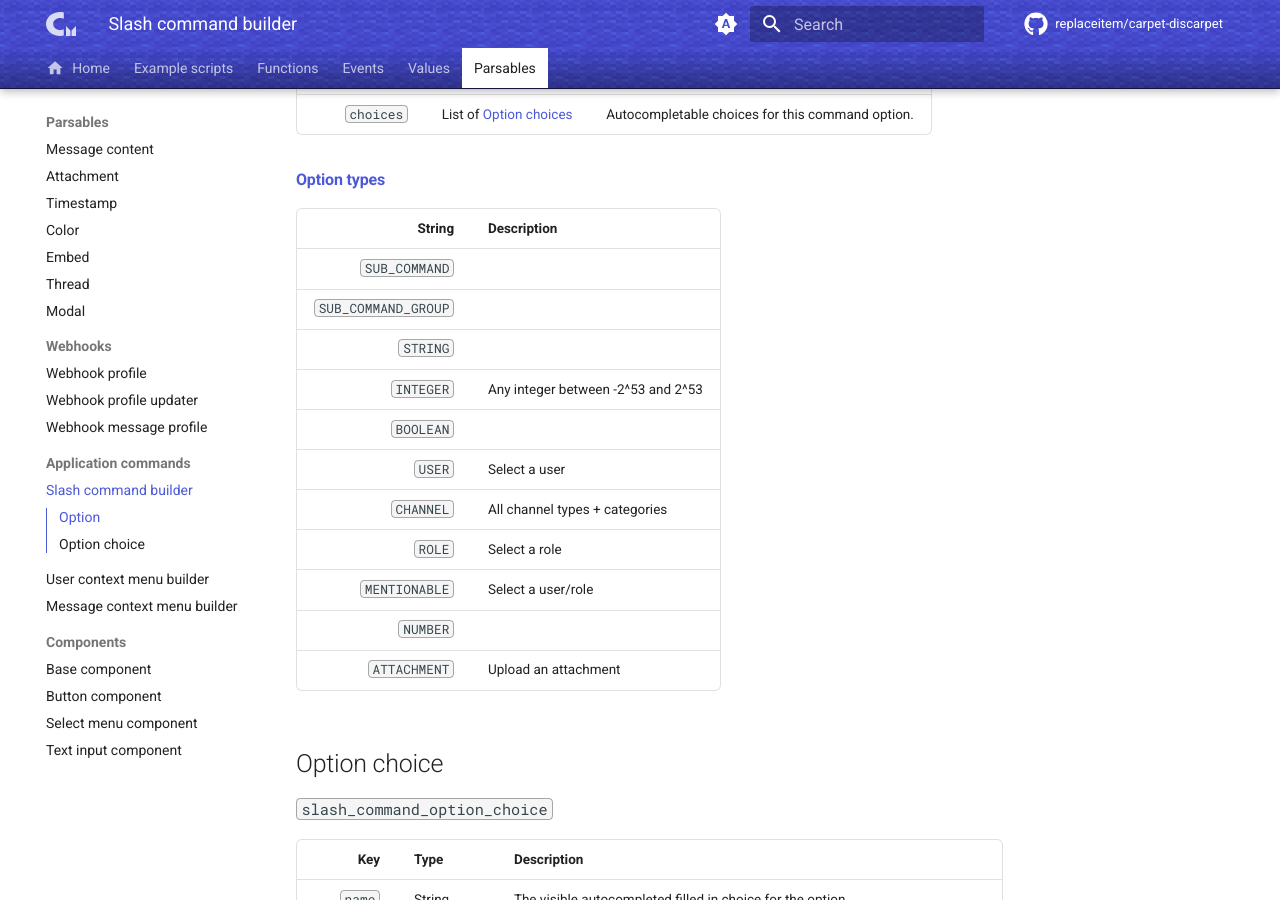
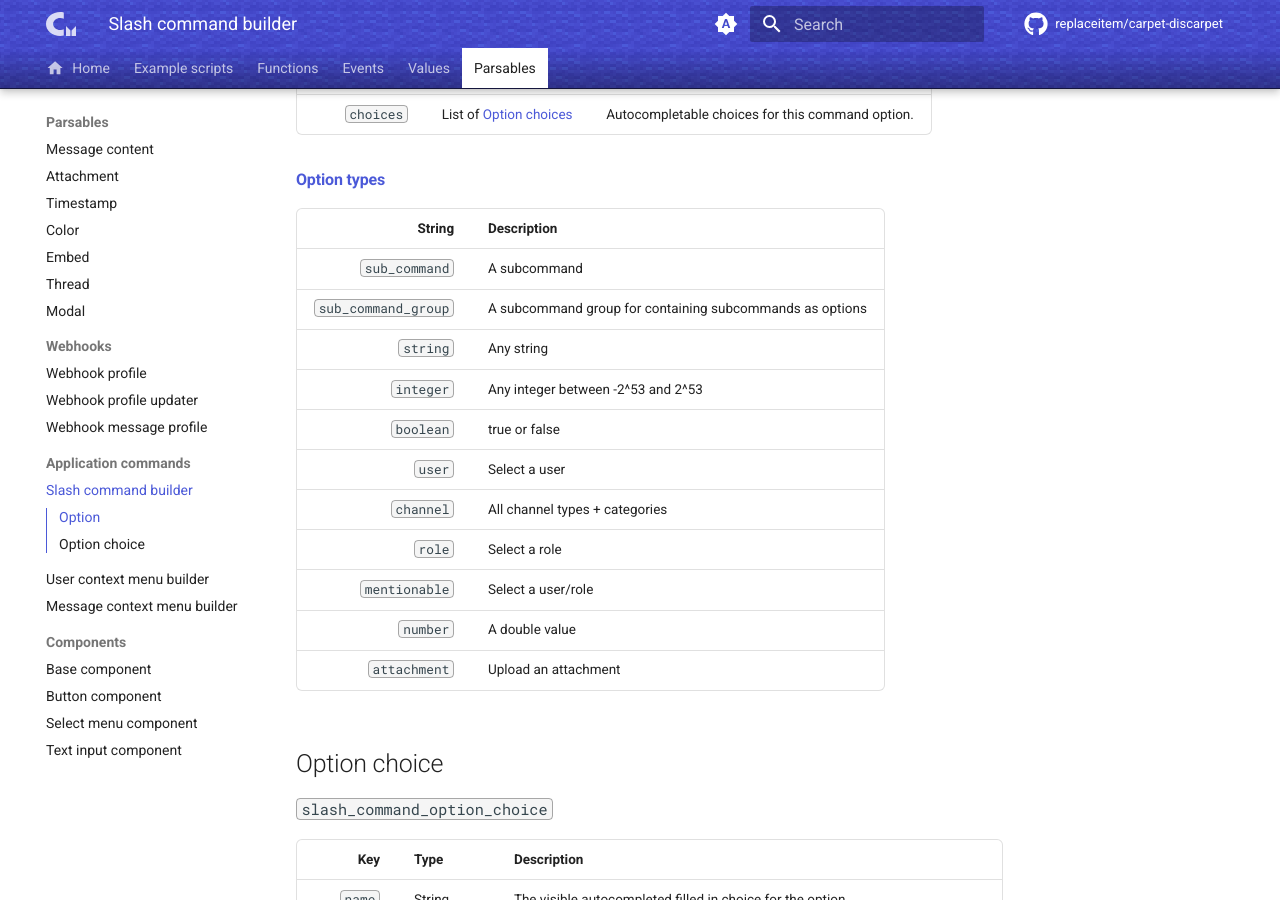
Before and after one commit to replaceitem/carpet-discarpet, an MkDocs documentation site: the page built from docs/pages/parsables/commands/slash-command-builder.md, in a window 1280 px wide and 900 px high, scrolled down 1149 px. Built offline with MkDocs 1.6.1 and Material for MkDocs 9.7.7, drawn with Linux system fonts in a browser that asks for light colours; comment, search, counter and statistics services are not loaded.

Commit message:
Replaced slash command interaction option is_subcommand_or_group with type

```diff
--- a/docs/pages/parsables/commands/slash-command-builder.md
+++ b/docs/pages/parsables/commands/slash-command-builder.md
@@ -42,19 +42,19 @@ For more info, [check this documentation](https://canary.discord.com/developers/
 
 #### [Option types][1] { id="option-types" }
 
-|              String | Description                        |
-|--------------------:|:-----------------------------------|
-|       `SUB_COMMAND` |                                    |
-| `SUB_COMMAND_GROUP` |                                    |
-|            `STRING` |                                    |
-|           `INTEGER` | Any integer between -2^53 and 2^53 |
-|           `BOOLEAN` |                                    |
-|              `USER` | Select a user                      |
-|           `CHANNEL` | All channel types + categories     |
-|              `ROLE` | Select a role                      |
-|       `MENTIONABLE` | Select a user/role                 |
-|            `NUMBER` |                                    |
-|        `ATTACHMENT` | Upload an attachment               |
+|              String | Description                                              |
+|--------------------:|:---------------------------------------------------------|
+|       `sub_command` | A subcommand                                             |
+| `sub_command_group` | A subcommand group for containing subcommands as options |
+|            `string` | Any string                                               |
+|           `integer` | Any integer between -2^53 and 2^53                       |
+|           `boolean` | true or false                                            |
+|              `user` | Select a user                                            |
+|           `channel` | All channel types + categories                           |
+|              `role` | Select a role                                            |
+|       `mentionable` | Select a user/role                                       |
+|            `number` | A double value                                           |
+|        `attachment` | Upload an attachment                                     |
 
 
 
```
Also changed, not shown: docs/pages/values/interactions/slash-command.md (+5 -5 lines), 1 other file.
